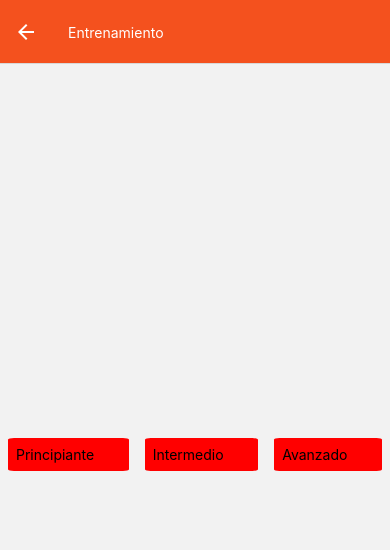
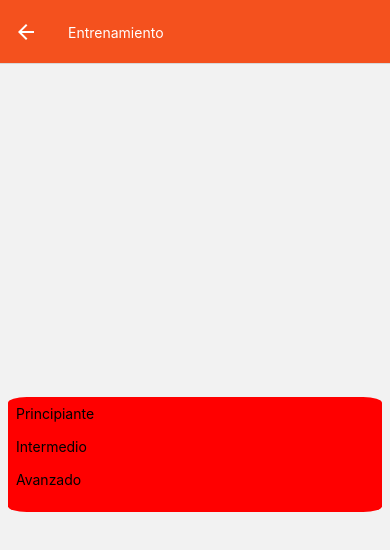
Before and after one commit to Navi244/react-proyect-init, a React Native app: screen /Training in a window 390 px wide. Shown: the top 550 px of the page. Built offline with nearby package versions, Linux system fonts and the light colour scheme.

Commit message:
creación de login con petición, optimización de componente MultipleButtons

```diff
--- a/components/AlertLogin.js
+++ b/components/AlertLogin.js
@@ -3,13 +3,13 @@ import { Modal, View, Text, Pressable, StyleSheet } from "react-native";
 
 
 const AlertLogin = ({ isVisible })=>{
-  console.log(isVisible)
   const [modalVisible, setModalVisible] = React.useState(false);
-
-  ()=>setModalVisible(isVisible)
-  console.log(isVisible)
+  debugger;
+  if(isVisible === true){
+    debugger;
+    ()=>setModalVisible(isVisible)
+  }
   return (
-
       <Modal
         animationType="slide"
         transparent={true}
@@ -25,7 +25,6 @@ const AlertLogin = ({ isVisible })=>{
             </View>
           </View>
       </Modal>
-
   )
 }
 
--- a/components/MultipleButtons.js
+++ b/components/MultipleButtons.js
@@ -1,41 +1,21 @@
 import React from "react";
 import { View, Pressable, Text, StyleSheet} from "react-native";
 
-function firstButton(){
-  console.log('Primer boton seleccionado')
-}
 
-function secondButton(){
-  console.log('Segundo boton seleccionado')
-}
 
-function thirdButton(){
-  console.log("Tercer botón seleccionado")
-}
-
-const MultipleButtons = ()=>{
+const MultipleButtons =({buttonsData})=>{
   return (
     <View style={styles.container}>
       <View style={styles.column}>
-        <View styles={styles.firstButtonText}>
-          <Pressable onPress={()=>firstButton()}>
-            <Text>Principiante</Text>
-          </Pressable>
-        </View>
-      </View>
-      <View style={styles.column}>
-        <View styles={styles.secondButtonText}>
-          <Pressable onPress={()=>secondButton()}>
-            <Text>Intermedio</Text>
-          </Pressable>
-        </View>
-      </View>
-      <View style={styles.column}>
-        <View styles={styles.thirdButtonText}>
-          <Pressable onPress={()=>thirdButton()}>
-            <Text>Avanzado</Text>
-          </Pressable>
-        </View>
+        {
+          buttonsData.map(({id, name, page})=>{
+            return(<Pressable style={styles.buttonAlign} key={id} onPress={()=>{
+              console.log("boton presionado para page-> " + page)
+            }}>
+              <Text>{name}</Text>
+            </Pressable>)
+          })
+        }
       </View>
     </View>
   )
@@ -70,6 +50,9 @@ const styles = StyleSheet.create({
     alignSelf: 'center',
     position: 'absolute',
     top: '3rem'
+  },
+  buttonAlign: {
+    paddingBottom: "1rem"
   }
 })
 
--- a/pages/Login.js
+++ b/pages/Login.js
@@ -1,4 +1,5 @@
 import React, {useState, useEffect} from "react";
+import reactDom from "react-dom";
 import { View, TextInput, StyleSheet, Button, Modal, Pressable, Text } from "react-native";
 import { useNavigation } from '@react-navigation/native';
 import { loginRequest } from "../request/services";
@@ -14,11 +15,14 @@ async function requestLogin(user, password){
   }
 }
 
+const renderModal = ()=>{
+  return(<AlertLogin isVisible={true}></AlertLogin>)
+}
 
 const Login = ( )=>{
   const navigation = useNavigation();
-  const [user, useUser] = useState('');
-  const [password, usePassword] = useState('');
+  const [user, setUser] = useState('');
+  const [password, setPassword] = useState('');
   const [modalVisible, setModalVisible] = useState(false);
 
   return (
@@ -26,12 +30,12 @@ const Login = ( )=>{
       <TextInput
         style={loginStyles.input}
         value={user}
-        onChangeText={useUser}
+        onChangeText={setUser}
         placeholder="Usuario" />
       <TextInput
         style={loginStyles.input}
         value={password}
-        onChangeText={usePassword}
+        onChangeText={setPassword}
         placeholder="Password"
         secureTextEntry={true}
       />
@@ -39,19 +43,22 @@ const Login = ( )=>{
         color="#bebebe"
         onPress={
           ()=>requestLogin(user, password).then(data=>{
-            !(data) ? navigation.navigate('Home') : setModalVisible(true);
+            (!data === 200) ? setModalVisible(true) : navigation.navigate('Home');
           })
         }
-        title="Entrar"></Button>
-        {console.log(modalVisible)}
+        title="Entrar">
+      </Button>
           {
-            useEffect(()=>{
-              return(
-                <AlertLogin isVisible={true}></AlertLogin>
-              )
-            }, [modalVisible])
+            useEffect(()=>{{
+              if(modalVisible === true){
+                //!-----------------------------
+                //!como renderizar el AlertLogin
+                //!-----------------------------
+                return(<AlertLogin isVisible={modalVisible}></AlertLogin>)
+              }
+            } }, [modalVisible])
           }
-      </View>
+    </View>
     )}
 
 const loginStyles = StyleSheet.create({
--- a/pages/Statistics.js
+++ b/pages/Statistics.js
@@ -1,10 +1,13 @@
 import React from "react";
 import { View, Text } from "react-native-web";
+import MultipleButtons from "../components/MultipleButtons"
+
+const buttons = [{id:1, name: "Personales", page: "first"}, {id:2, name: "Amigos", page: "second"}];
 
 const Statistics = ()=>{
   return(
     <View>
-      <Text>Pagina de estadisticas</Text>
+      <MultipleButtons buttonsData ={buttons}></MultipleButtons>
     </View>
   )
 }
--- a/pages/Training.js
+++ b/pages/Training.js
@@ -1,10 +1,12 @@
 import React, { useState }  from "react";
-import { Alert, Modal, StyleSheet, Text, Pressable, View } from "react-native";
+import { StyleSheet } from "react-native";
 import MultipleButtons from "../components/MultipleButtons";
+
+const buttons = [{id:1, name: "Principiante", page: "first"}, {id:2, name: "Intermedio", page: "second"}, {id:3, name: "Avanzado", page: "thirth"}];
 
 const Training = ()=>{
   return (
-    <MultipleButtons></MultipleButtons>
+    <MultipleButtons buttonsData = {buttons}></MultipleButtons>
   );
 }
 
--- a/request/services.js
+++ b/request/services.js
@@ -22,6 +22,7 @@ const loginRequest =(user, password, endpoint)=>{
       return data
     })
     .catch(()=>{
+      reject()
       return error
     })
   });
```
